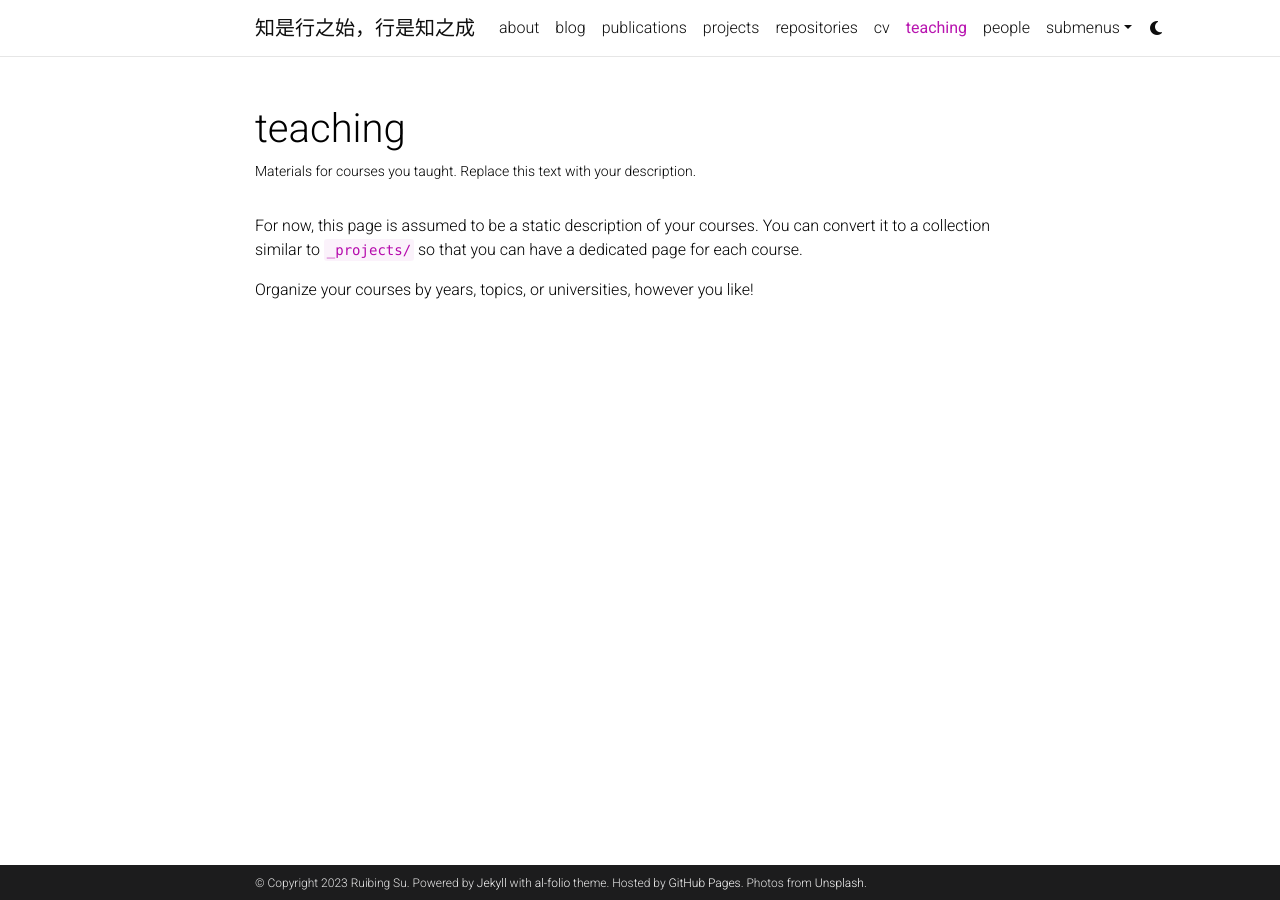
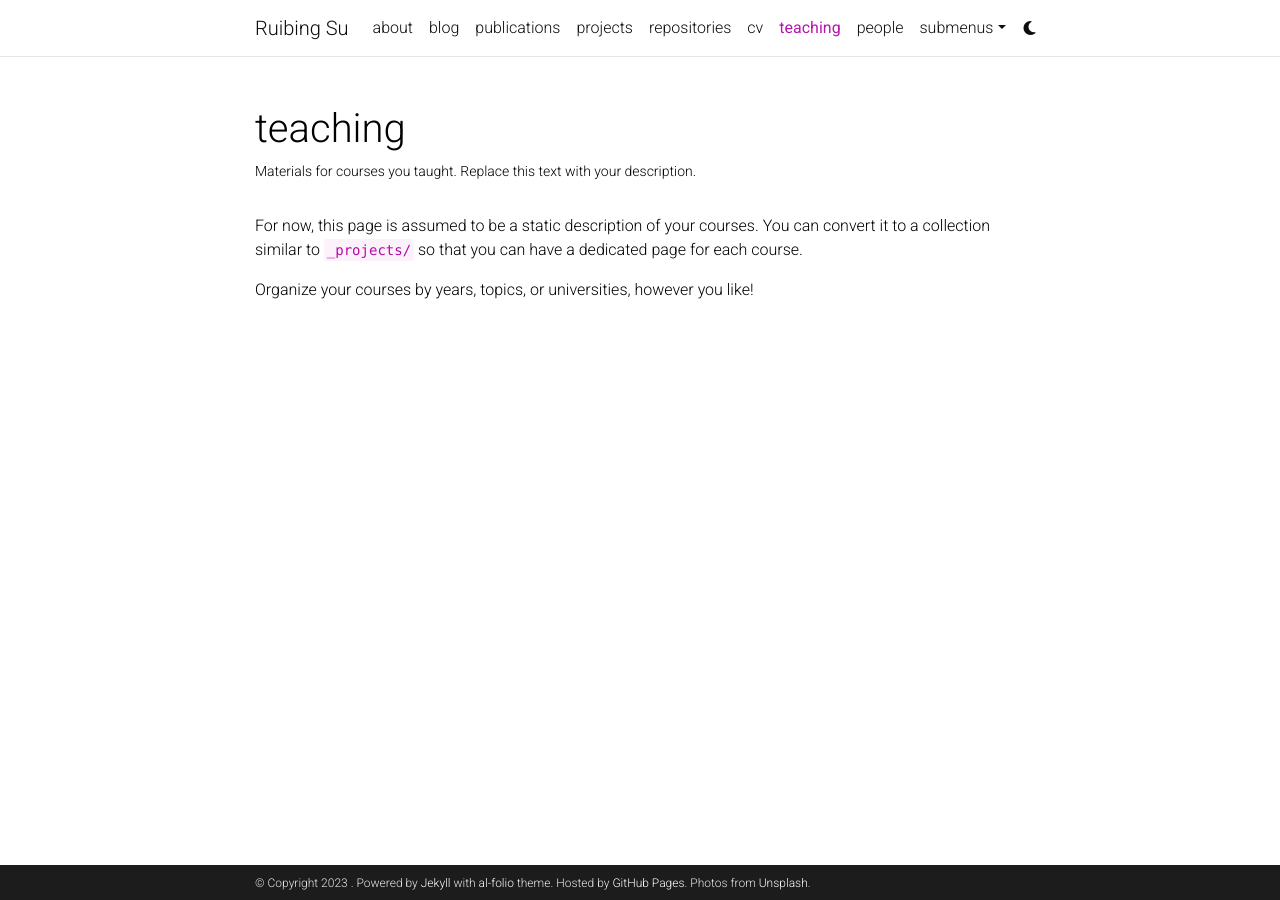
Before and after one commit to ruibingsu/ruibingsu.github.io, a Jekyll site: the page built from _pages/teaching.md, in a window 1280 px wide. Built offline with Jekyll 4.4.1, drawn with Linux system fonts in a browser that asks for light colours; comment, search, counter and statistics services are not loaded; a style sheet for code colours, icons or effects is not loaded.

Commit message:
Update _config.yml

```diff
--- a/_config.yml
+++ b/_config.yml
@@ -2,10 +2,10 @@
 # Site settings
 # -----------------------------------------------------------------------------
 
-title: 知是行之始，行是知之成 # the website title (if blank, full name will be used instead)
-first_name: Ruibing
+title: Ruibing Su # the website title (if blank, full name will be used instead)
+first_name:
 middle_name:
-last_name: Su
+last_name:
 email: rbsu@umd.edu
 description: > # the ">" symbol means to ignore newlines until "footer_text:"
   A simple, whitespace theme for academics. Based on [*folio](https://github.com/bogoli/-folio) design.
```
